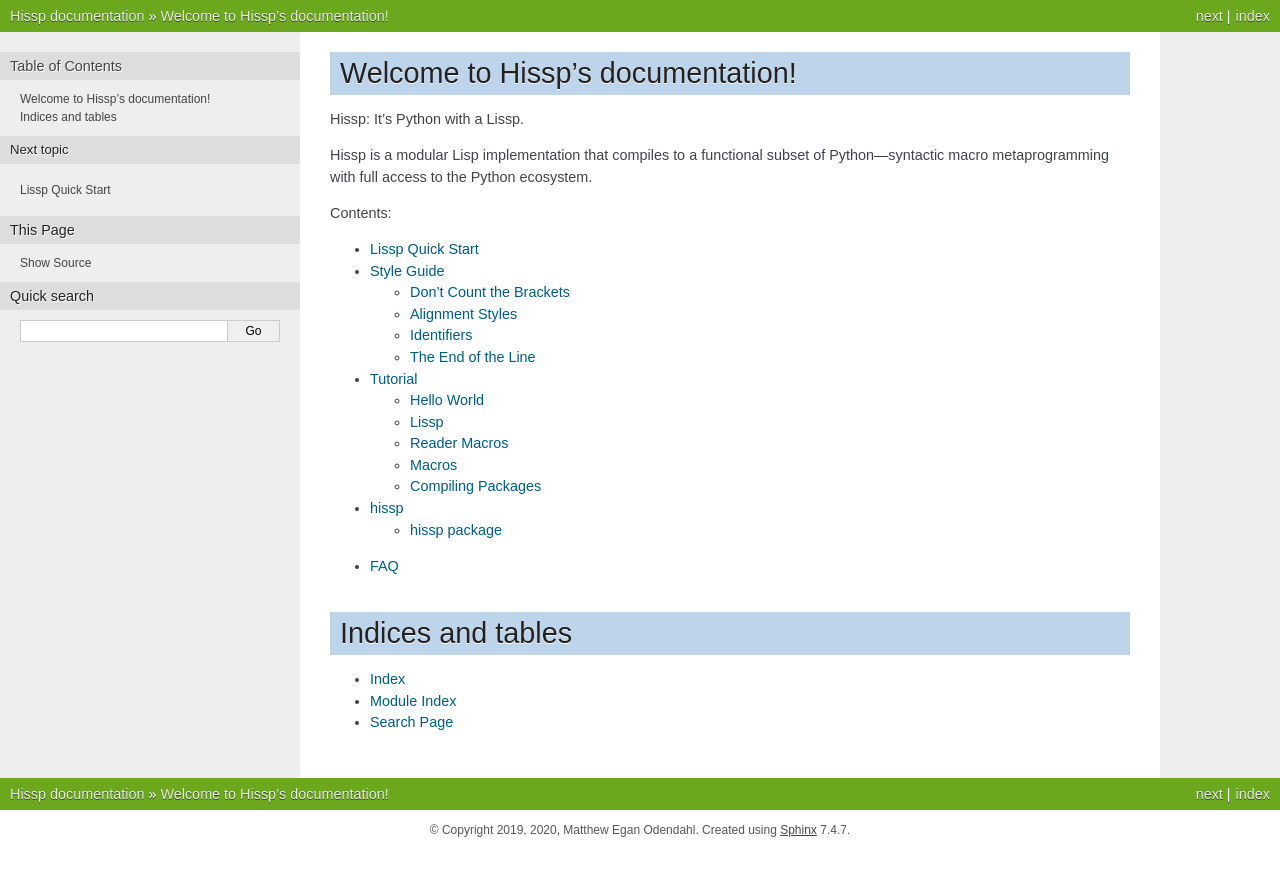
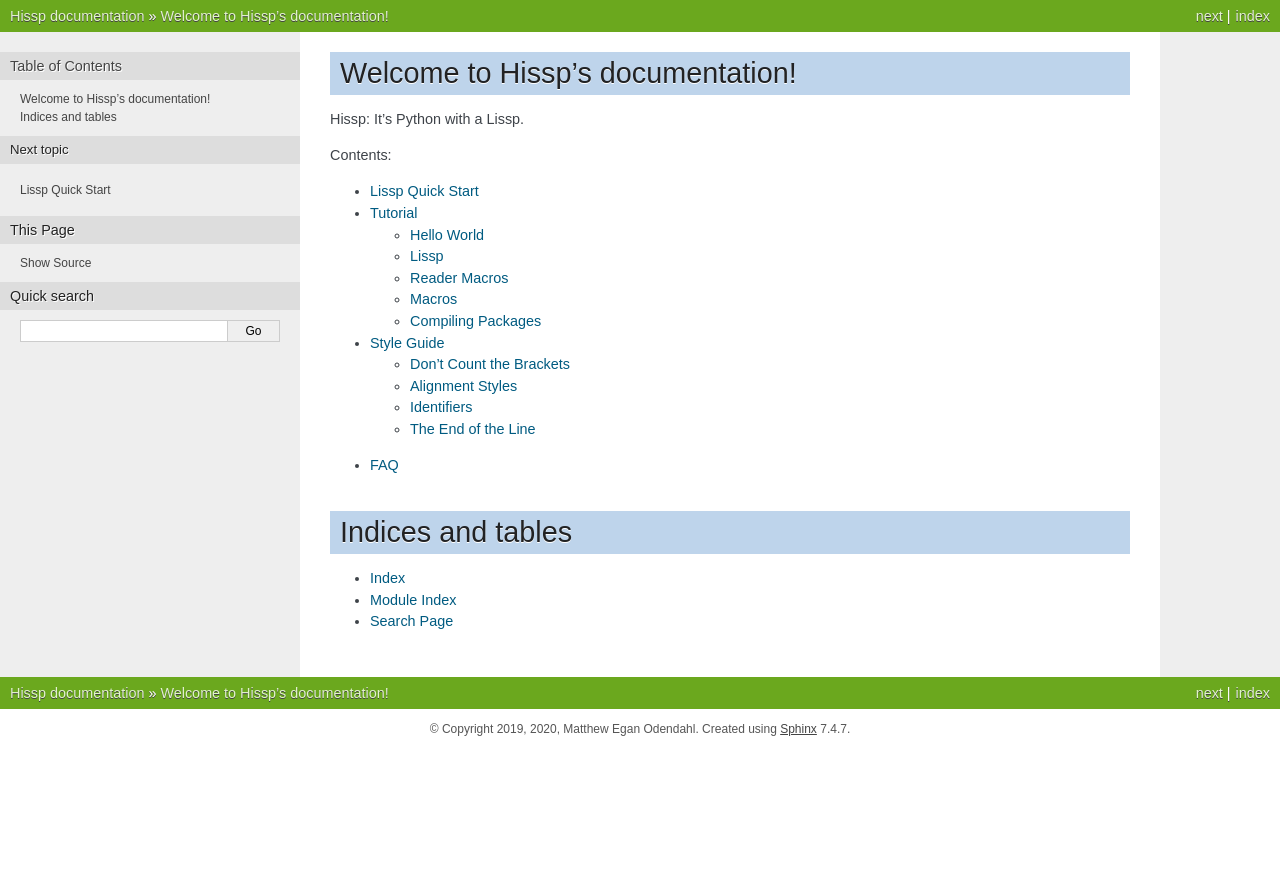
Before and after one commit to gilch/hissp, a Sphinx documentation site: the page built from docs/index.rst, in a window 1280 px wide. Shown: the top 876 px of the page. Built offline with Sphinx 7.4.7, drawn with Linux system fonts in a browser that asks for light colours; pages that are not in the unit, such as notebooks, are missing from menus.

Commit message:
Update index.rst

```diff
--- a/docs/index.rst
+++ b/docs/index.rst
@@ -8,26 +8,20 @@
 
 Hissp: It's Python with a Lissp.
 
-Hissp is a modular Lisp implementation that compiles to a functional subset of
-Python—syntactic macro metaprogramming with full access to the Python ecosystem.
-
 .. toctree::
    :maxdepth: 2
    :caption: Contents:
 
    lissp_quickstart
-   style_guide
    tutorial
    macro_tutorial
+   style_guide
    command_line_reference
-   modules
 
 .. toctree::
    :maxdepth: 1
 
    faq
-
-
 
 Indices and tables
 ==================
```
